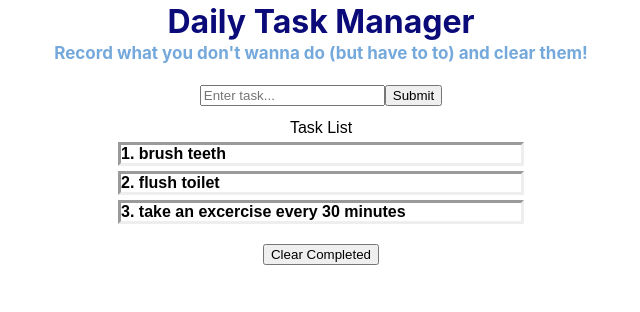
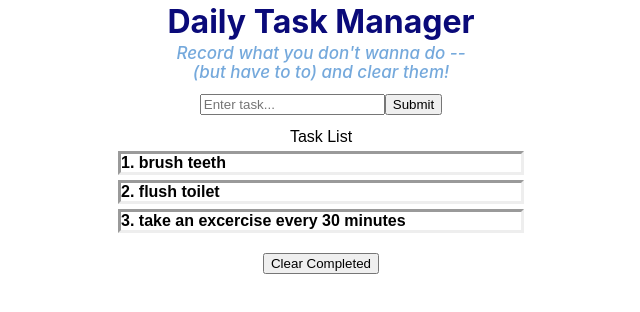
Before and after one commit to yiczhang2005/react, a React (Create React App) app: page / in a window 1280 px wide. Shown: the top 312 px of the page, without its empty margins (319-959 px from the left). Built offline with nearby package versions, Linux system fonts and the light colour scheme.

Commit message:
Modified H2 formate to double rows

```diff
--- a/src/components/Header.js
+++ b/src/components/Header.js
@@ -4,7 +4,8 @@ const Header = () => {
     return (
         <header>
             <h1>Daily Task Manager</h1>
-            <h2>Record what you don't wanna do (but have to to) and clear them!</h2>
+            <h2>Record what you don't wanna do --</h2>
+            <h2> (but have to to) and clear them!</h2>
         </header>
     );
 };
--- a/src/index.css
+++ b/src/index.css
@@ -16,10 +16,11 @@ h1 {
 h2 {
   font-size: 17px;
   color: #75a9dc;;
-  font-weight: 700;
-  margin: 22px auto;
+  font-weight: 500;
+  margin: -1px auto;
   width: 673px;
   margin-top: 0px;
+  font-style: italic;
 }
 
 .App {
```
